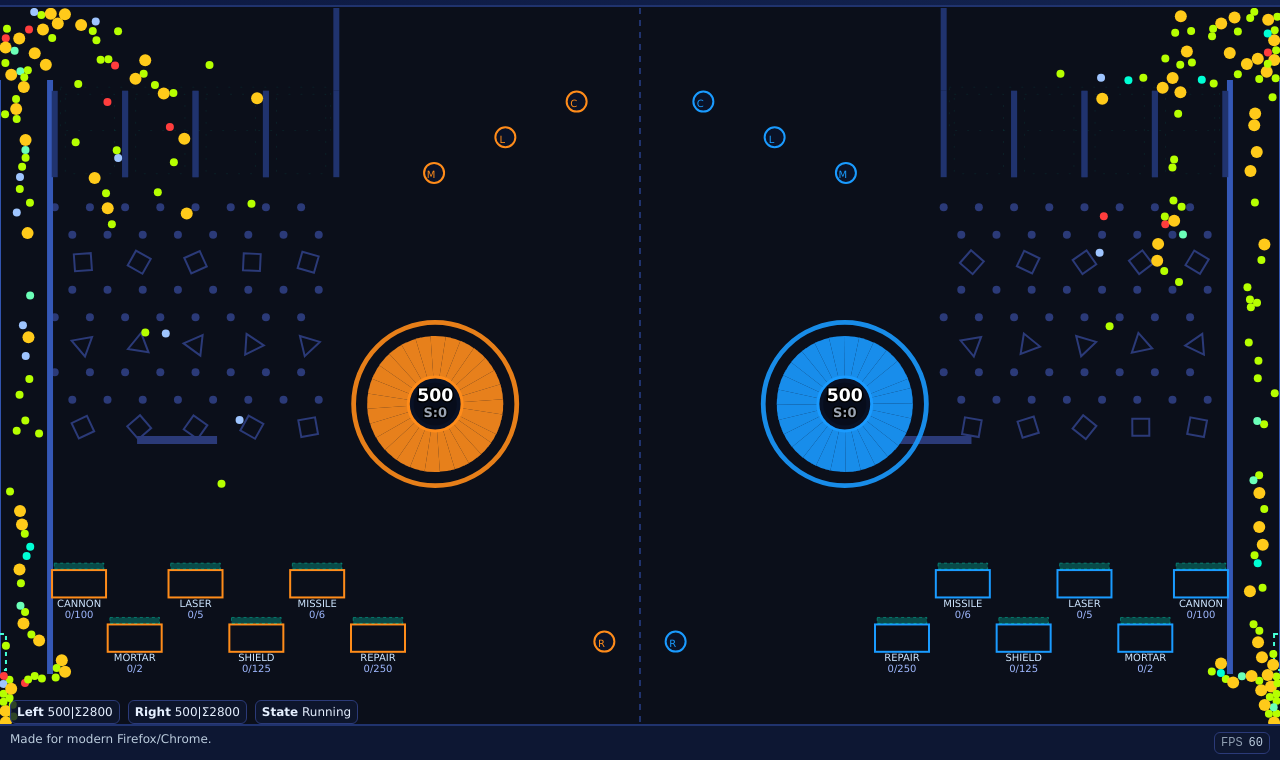
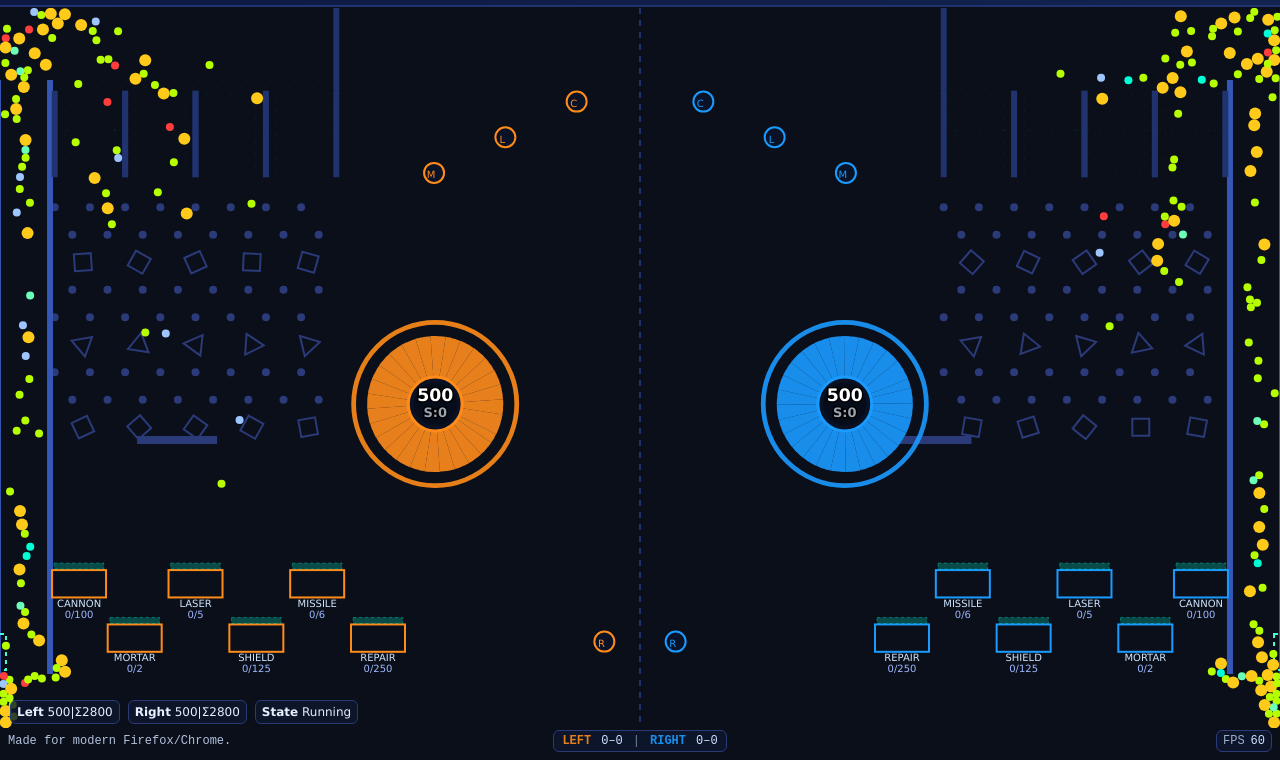
Before and after one commit to taggedzi/core-mayhem, a website built with Vite: page core-mayhem/index.html in a window 1280 px wide. Both pictures are taken after a click on the button "▶ Start". Shown: the part 40-800 px from the top of the page. Built offline with nearby package versions, Linux system fonts and the light colour scheme.

Commit message:
Added Score Board.

```diff
--- a/core-mayhem/index.html
+++ b/core-mayhem/index.html
@@ -25,6 +25,11 @@
     </main>
     <footer>
       <span class="made">Made for modern Firefox/Chrome.</span>
+      <span id="score" class="scoreboard">
+        <span class="left tag">LEFT</span> 0–0
+        <span class="sep">|</span>
+        <span class="right tag">RIGHT</span> 0–0
+      </span>
       <span class="hud-inline"><span class="tag">FPS</span> <span id="fps">0</span></span>
     </footer>
     <script type="module" src="/src/main.ts"></script>
--- a/core-mayhem/src/app/game.ts
+++ b/core-mayhem/src/app/game.ts
@@ -78,6 +78,8 @@ export function startGame(canvas: HTMLCanvasElement) {
   if (!sim.settings) sim.settings = { ...DEFAULTS };
 
   sim.started = true;
+  (sim as any).stats = (sim as any).stats || { leftWins: 0, rightWins: 0, ties: 0 };
+  updateScoreboard(); // draw initial 0–0
 
   if ((sim as any).restartTO) { clearTimeout((sim as any).restartTO); (sim as any).restartTO = 0; }
   (sim as any).gameOver = false;
@@ -362,6 +364,13 @@ function declareWinner(winner: Side | 0) {
   (sim as any).gameOver = true;
   (sim as any).winnerAt = performance.now();
 
+  const stats = (sim as any).stats || ((sim as any).stats = { leftWins:0, rightWins:0, ties:0 });
+  if (winner === -1) stats.leftWins++;
+  else if (winner === 1) stats.rightWins++;
+  else stats.ties++;
+
+  updateScoreboard();
+
   // Schedule auto-restart (once)
   if (GAMEOVER.autoRestart && !(sim as any).restartTO) {
     (sim as any).restartTO = setTimeout(() => {
@@ -379,3 +388,20 @@ function maybeEndMatch() {
   if (!deadL && !deadR) return;
   declareWinner(deadL && deadR ? 0 : (deadL ? Side.RIGHT : Side.LEFT));
 }
+
+function updateScoreboard() {
+  const el = document.getElementById('score');
+  if (!el) return;
+  const s = (sim as any).stats || { leftWins:0, rightWins:0, ties:0 };
+  const lWins = s.leftWins|0, rWins = s.rightWins|0, ties = s.ties|0;
+
+  // losses are the opponent's wins
+  const lLoss = rWins, rLoss = lWins;
+
+  // Build inner HTML to keep colored tags
+  el.innerHTML = `
+    <span class="left tag">LEFT</span> ${lWins}–${lLoss}
+    ${ties ? `<span class="sep">|</span> T:${ties}` : `<span class="sep">|</span>`}
+    <span class="right tag">RIGHT</span> ${rWins}–${rLoss}
+  `;
+}
--- a/core-mayhem/styles.css
+++ b/core-mayhem/styles.css
@@ -18,7 +18,7 @@ button:disabled{opacity:.4;cursor:not-allowed}
 }
 #hud{position:absolute;left:10px;bottom:8px;display:flex;gap:8px}
 .chip{background:#0e1730cc;border:1px solid #2b3a78;border-radius:6px;padding:4px 6px;font-size:12px}
-footer{position:fixed;left:0;right:0;bottom:0;padding:6px 10px;font-size:12px;color:#bcd;border-top:2px solid #20336e;background:#0d1733;display:flex;justify-content:space-between}
+/* footer{position:fixed;left:0;right:0;bottom:0;padding:6px 10px;font-size:12px;color:#bcd;border-top:2px solid #20336e;background:#0d1733;display:flex;justify-content:space-between} */
 .hud-inline{
   display:inline-flex;
   gap:6px;
@@ -30,3 +30,32 @@ footer{position:fixed;left:0;right:0;bottom:0;padding:6px 10px;font-size:12px;co
   padding:4px 6px;
 }
 .hud-inline .tag{opacity:.75}
+footer{
+  position: absolute;
+  bottom: 8px; left: 8px; right: 8px;
+  display: grid;
+  grid-template-columns: 1fr auto 1fr; /* left | center | right */
+  align-items: center;
+  font: 12px/1 var(--mono, monospace, Verdana);
+  color: #cfe1ff;
+}
+
+footer .made { justify-self: start; opacity: .85; }
+
+footer .hud-inline { justify-self: end; }
+
+.scoreboard{
+  justify-self: center;
+  display: inline-flex;
+  gap: 10px;
+  align-items: baseline;
+  background: #0e1730cc;
+  border: 1px solid #2b3a78;
+  border-radius: 6px;
+  padding: 4px 8px;
+}
+
+.scoreboard .tag{ font-weight: 700; opacity: .9; }
+.scoreboard .left{ color: var(--left, #58e6ff); }
+.scoreboard .right{ color: var(--right, #ff69d4); }
+.scoreboard .sep{ opacity: .55; }
```
